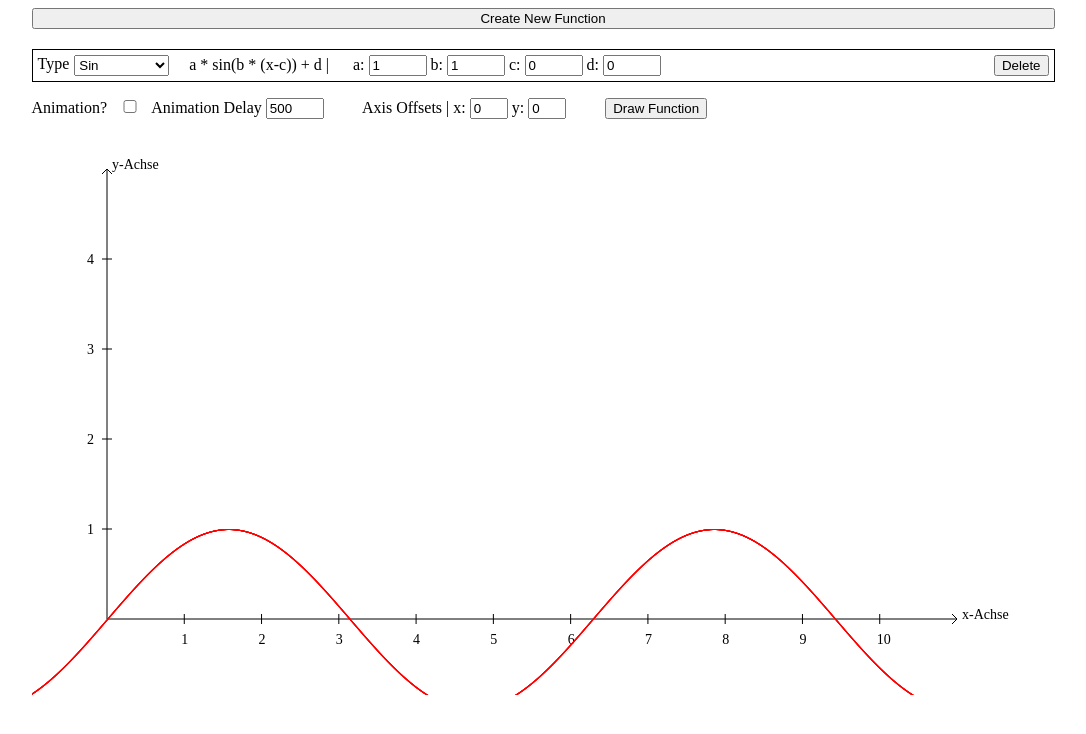
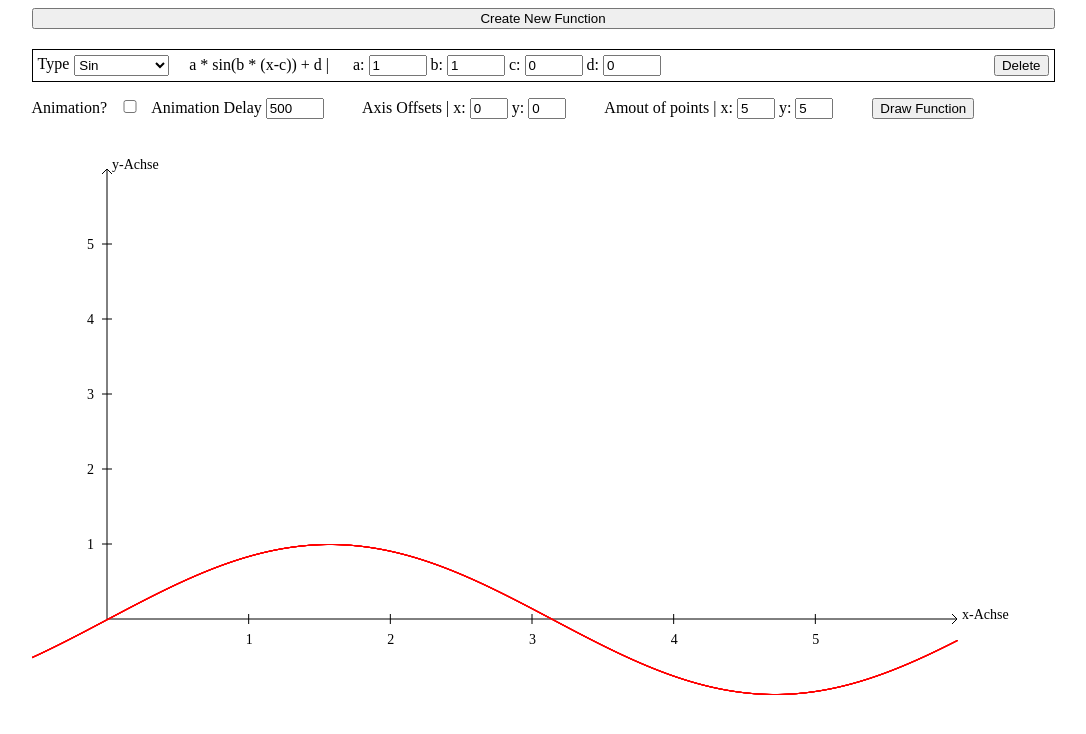
Before and after one commit to bekirtahagd/2d_math_renderer, a plain HTML site: page index.html in a window 1280 px wide. Both pictures are taken after a click on the button "Draw Function". Shown: the whole page, without its empty margins (97-1183 px from the left). Drawn offline with Linux system fonts and the light colour scheme.

Commit message:
Added Changeable Axis Size

```diff
--- a/index.html
+++ b/index.html
@@ -108,7 +108,13 @@
       <label for="xOffset">x:</label>
       <input type="number" id="xOffset" value="0">
       <label for="yOffset">y:</label>
-      <input type="number" id="yOffset" value="0">
+      <input type="number" id="yOffset" style="margin-right: 35px;" value="0">
+
+      <label for="xAnzahlPunkte">Amout of points |</label>
+      <label for="xAnzahlPunkte">x:</label>
+      <input type="number" id="xAnzahlPunkte" value="5">
+      <label for="yAnzahlPunkte">y:</label>
+      <input type="number" id="yAnzahlPunkte"  value="5">
 
       <button id="drawFunc" style="margin-left: 35px;">Draw Function</button>
     </div>
--- a/index.js
+++ b/index.js
@@ -31,12 +31,14 @@ document.querySelector("#drawFunc").addEventListener("click", (e) => {
   changedOffset.x = changedOffset.x;
 
   //Set offset
-  let xOffset = Number(document.querySelector("#xOffset").value);
-  let yOffset = Number(document.querySelector("#yOffset").value);
+  offset.x = Number(document.querySelector("#xOffset").value);
+  offset.y = Number(document.querySelector("#yOffset").value);
 
-  offset.x = xOffset;
-  offset.y = yOffset;
+  //Amount of poiints
+  anzahlPunkte.x = Number(document.querySelector("#xAnzahlPunkte").value);
+  anzahlPunkte.y = Number(document.querySelector("#yAnzahlPunkte").value);
 
+  //Animation
   let checkbox = document.querySelector("#animate").checked;
   if (checkbox) {
     let delay = document.querySelector("#delay").value;
@@ -156,7 +158,7 @@ function drawQuadratic(func) {
     start: drawStart,
     end: laengeX,
     step: step,
-    color: "green"
+    color: "purple"
   });
 }
 function drawCubic(func) {
@@ -175,7 +177,7 @@ function drawCubic(func) {
     start: drawStart,
     end: laengeX,
     step: step,
-    color: "green"
+    color: "orange"
   });
 }
 
@@ -197,6 +199,6 @@ function drawQuartic(func) {
     start: drawStart,
     end: laengeX,
     step: step,
-    color: "green"
+    color: "yellow"
   });
 }
--- a/js/globals.js
+++ b/js/globals.js
@@ -4,15 +4,19 @@ const ursprung = {
   y: 500,
 };
 const anzahlPunkte = {
-  x: 10,
-  y: 4,
+  x: 5,
+  y: 5,
 };
 const laengeX = 850;
 const laengeY = 450;
 
 // +1 So we can have space between last number and Arrow
-let xLE = laengeX / (anzahlPunkte.x + 1);
-let yLE = laengeY / (anzahlPunkte.y + 1);
+function xLE() {
+  return laengeX / (anzahlPunkte.x + 1);
+}
+function yLE() {
+  return laengeY / (anzahlPunkte.y + 1);
+}
 
 //Offset
 let offset = {
@@ -22,5 +26,5 @@ let offset = {
 let changedOffset = offset;
 
 //Function Accuracy
-const drawStart = -1*xLE;
+const drawStart = -1*xLE();
 let step = 0.1;
```
Also changed, not shown: js/draw-functions.js (+14 -14 lines), preview/function-preview-2.png (added), preview/function-preview-3.png (added), preview/function-preview-4.png (added), preview/function-preview.png (added).
